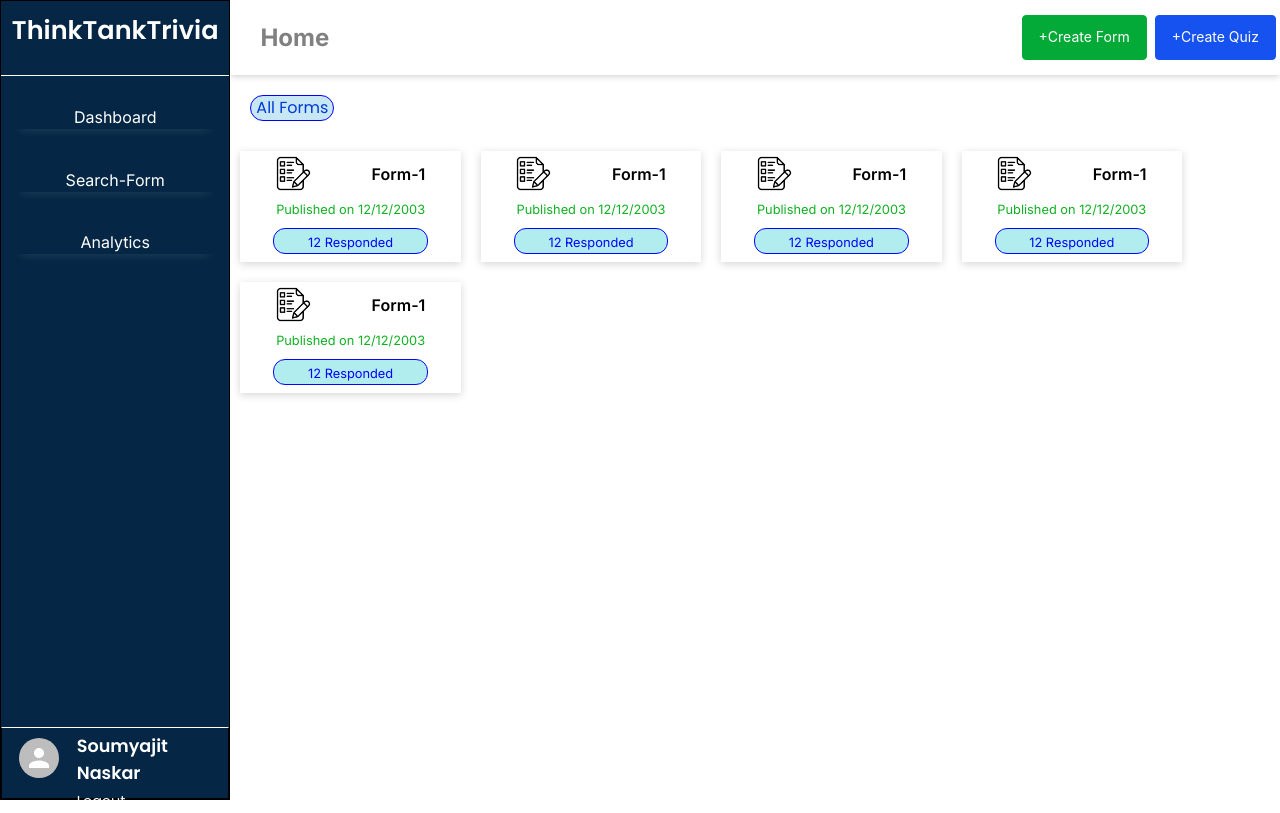
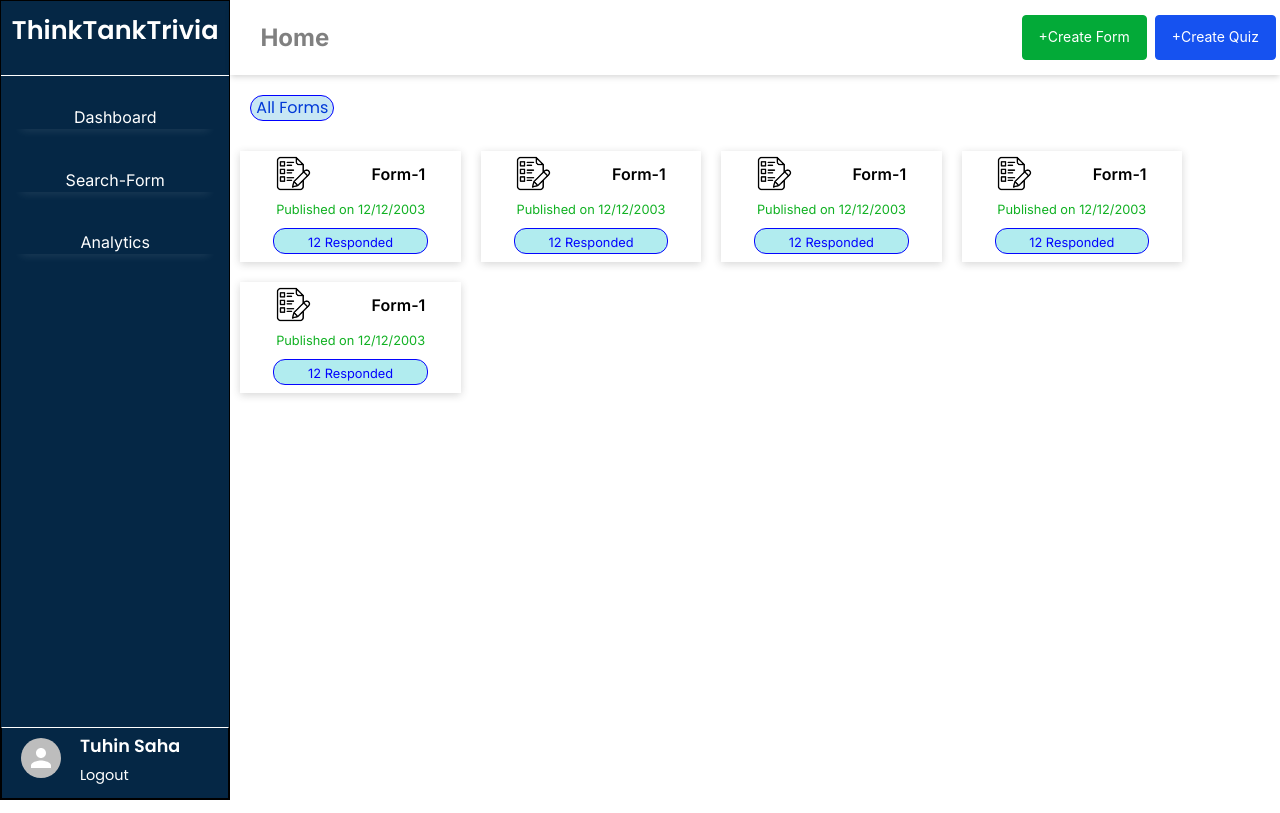
Before and after one commit to algo-maniac/think-tank-trivia, a Next.js app: page /dashboard in a window 1280 px wide. Built offline with nearby package versions, Linux system fonts and the light colour scheme; no server answers; a web font is replaced by a local one.

Commit message:
some changes in dashboard

```diff
--- a/src/app/dashboard/page.js
+++ b/src/app/dashboard/page.js
@@ -33,7 +33,7 @@ export default function Dashboard() {
           <Avatar className="img"></Avatar>
         </div>
         <div className="info">
-          <span className="name">Soumyajit Naskar</span>
+          <span className="name">Tuhin Saha</span>
           <span className="logout">Logout</span>
         </div>
       </div>
```
